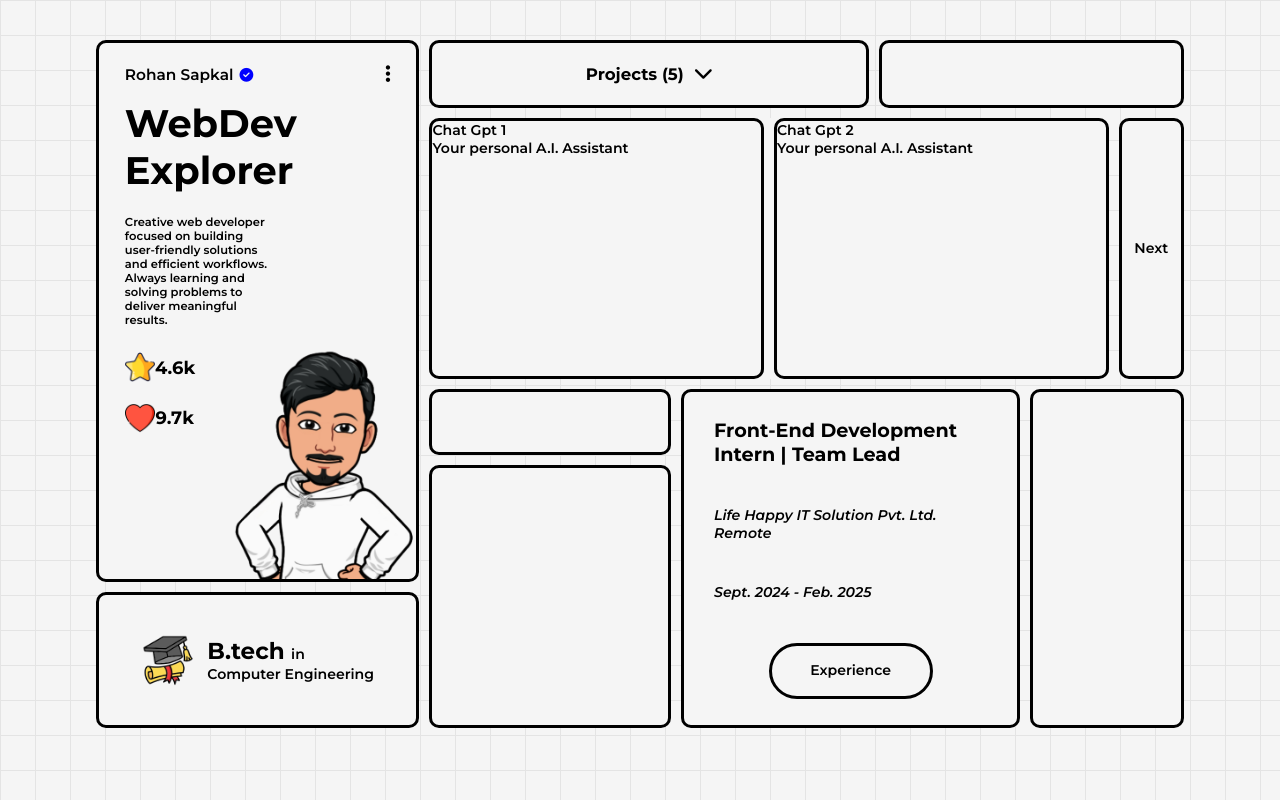
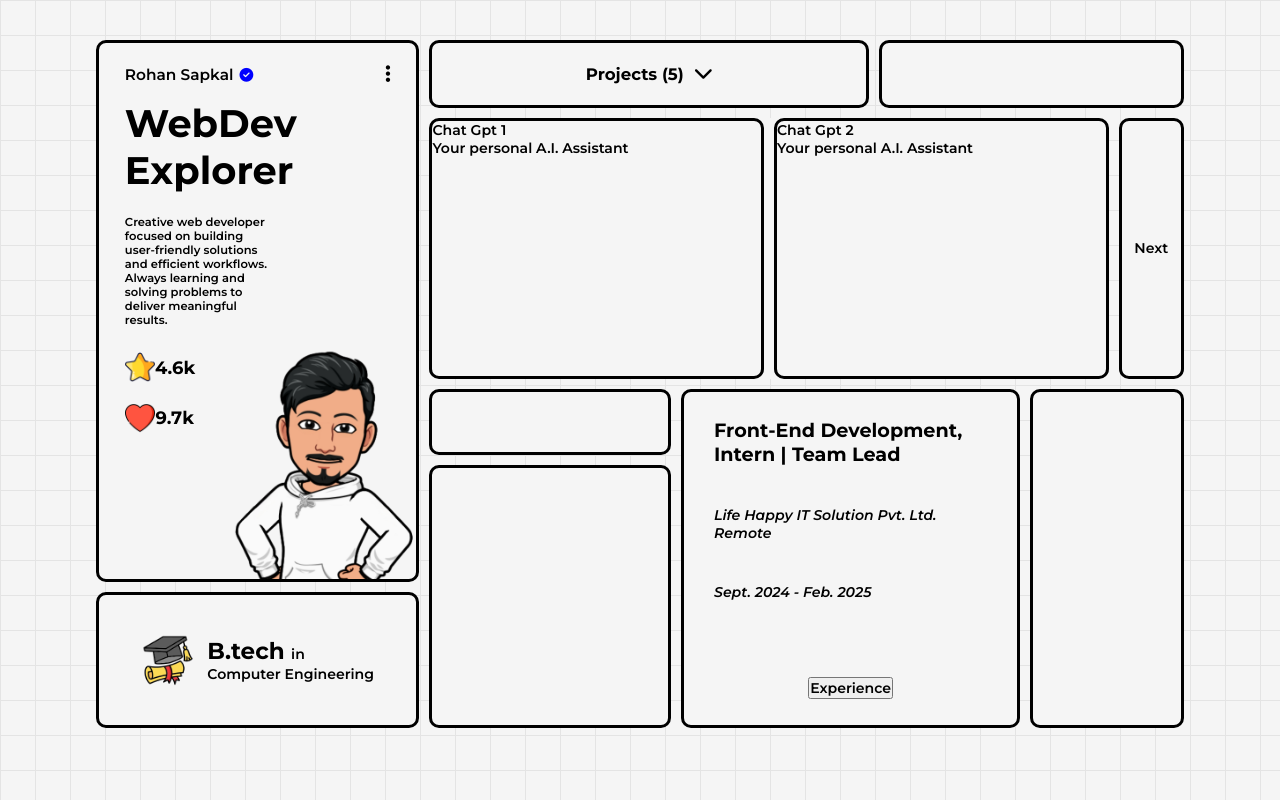
Before and after one commit to rohansapkal7/Portfolio_2.0, a React (Vite) app: page / in a window 1280 px wide. Built offline with nearby package versions, Linux system fonts and the light colour scheme.

Commit message:
[update] Exp_container.jsx

```diff
--- a/src/CSS/desktop.css
+++ b/src/CSS/desktop.css
@@ -298,12 +298,14 @@ body{
 
 .exp-holder{
     /* background-color: red; */
+    scroll-behavior: smooth;
+    scroll-snap-type: x mandatory;
     display: flex;
     justify-content: space-between;
     height: 65%;
     width: 100%;
-    overflow-y: hidden;
-    scrollbar-width: none;
+    overflow-x: hidden;
+
 }
 
 .exp{
@@ -311,7 +313,7 @@ body{
     display: flex;
     flex-direction: column;
     justify-content: space-between;
-
+    scroll-snap-align: start;
 }
 
 .exp-role{
@@ -319,34 +321,6 @@ body{
     font-weight: 700;
 }
 
-.exp-button{
-    /* background-color: aqua; */
-    position: relative;
-    height: 20%;
-    width: 60%;
-    border-radius: 100vw;
-    border: 3px solid black;
-
-}
-
-.l1,.l2,.l3{
-    position: absolute;
-    left: 50%;
-    top: 50%;
-    transform: translate(-50%, -55%);
-}
-
-.l2,.l3{
-    opacity: 0;
-}
-
-.experience-container:hover .l1{
-    opacity: 0;
-}
-
-.experience-container:hover .l2{
-    opacity: 1;
-}
 
 .extras-container{
     flex-grow: 1;
--- a/src/components/experience_data.js
+++ b/src/components/experience_data.js
@@ -1,12 +1,30 @@
 const experience_data = [
     {
-        role: "Front-End Development Intern | Team Lead",
+        role: "Front-End Development, Intern | Team Lead",
         company: "Life Happy IT Solution Pvt. Ltd.",
         mode: "Remote",
         duration: "Sept. 2024 - Feb. 2025"
     },
     {
-        role: "Gen AI Development Intern",
+        role: "Gen AI Development, Intern 1",
+        company: "Phoenixgen Systems Pvt. Ltd.",
+        mode: "Remote",
+        duration: "Dec. 2023 - June. 2024"
+    },
+    {
+        role: "Gen AI Development, Intern 2",
+        company: "Phoenixgen Systems Pvt. Ltd.",
+        mode: "Remote",
+        duration: "Dec. 2023 - June. 2024"
+    },
+    {
+        role: "Gen AI Development, Intern 3",
+        company: "Phoenixgen Systems Pvt. Ltd.",
+        mode: "Remote",
+        duration: "Dec. 2023 - June. 2024"
+    },
+    {
+        role: "Gen AI Development, Intern 4",
         company: "Phoenixgen Systems Pvt. Ltd.",
         mode: "Remote",
         duration: "Dec. 2023 - June. 2024"
--- a/src/components/grid_items/Exp_container.jsx
+++ b/src/components/grid_items/Exp_container.jsx
@@ -1,10 +1,40 @@
 import experience_data from "../experience_data"
 import Experience from "./Experience"
+import { useState,useRef } from "react"
 
 export default function Exp_container() {
+
+    const expHolderRef = useRef(null);
+    // expHolderRef.current.scrollLeft += 300
+    const [scrollToLeft, setScrollToLeft] = useState(true);
+    const [count, setCount] = useState(0);
+    const [buttonText, setButtonText] = useState('Experience');
+
+    function handleExpCard(){
+        setCount(prev=>prev+1)
+        console.log(count);
+
+        if(count===experience_data.length-2){
+            setCount(0);
+            setScrollToLeft(prev=> !prev);
+            console.log(scrollToLeft);
+        }
+
+
+
+        if(scrollToLeft){
+            expHolderRef.current.scrollLeft += 300
+        }else{
+            expHolderRef.current.scrollLeft -= 300
+        }
+    }
+
     return(
-        <div className="experience-container">
-            <div className="exp-holder">
+        <div className="experience-container"
+        onMouseEnter={()=>setButtonText(scrollToLeft?'Previous' : 'Next')}
+        onMouseLeave={()=>setButtonText('Exprience')}
+        >
+            <div className="exp-holder" ref={expHolderRef}>
                 {
                     experience_data.map((e)=>{
                         return(
@@ -13,11 +43,7 @@ export default function Exp_container() {
                     })
                 }
             </div>
-            <div className="exp-button">
-                <p className="exp-btn l1">Experience</p>
-                <p className="exp-btn l2">Previous</p>
-                <p className="exp-btn l3">Next</p>
-            </div>
+            <button onClick={handleExpCard}>{buttonText}</button>
         </div>
     )
 }
--- a/src/components/grid_items/Project_card.jsx
+++ b/src/components/grid_items/Project_card.jsx
@@ -4,7 +4,7 @@ function Project_card({data}) {
   return (
     <div className='project-card-box'>
         <div className="project-header">
-          <p className="project-title">{data.project_title}</p>
+          <p className="project-title" id='PT'>{data.project_title}</p>
           <div className="projects-icons">
 
           </div>
```
